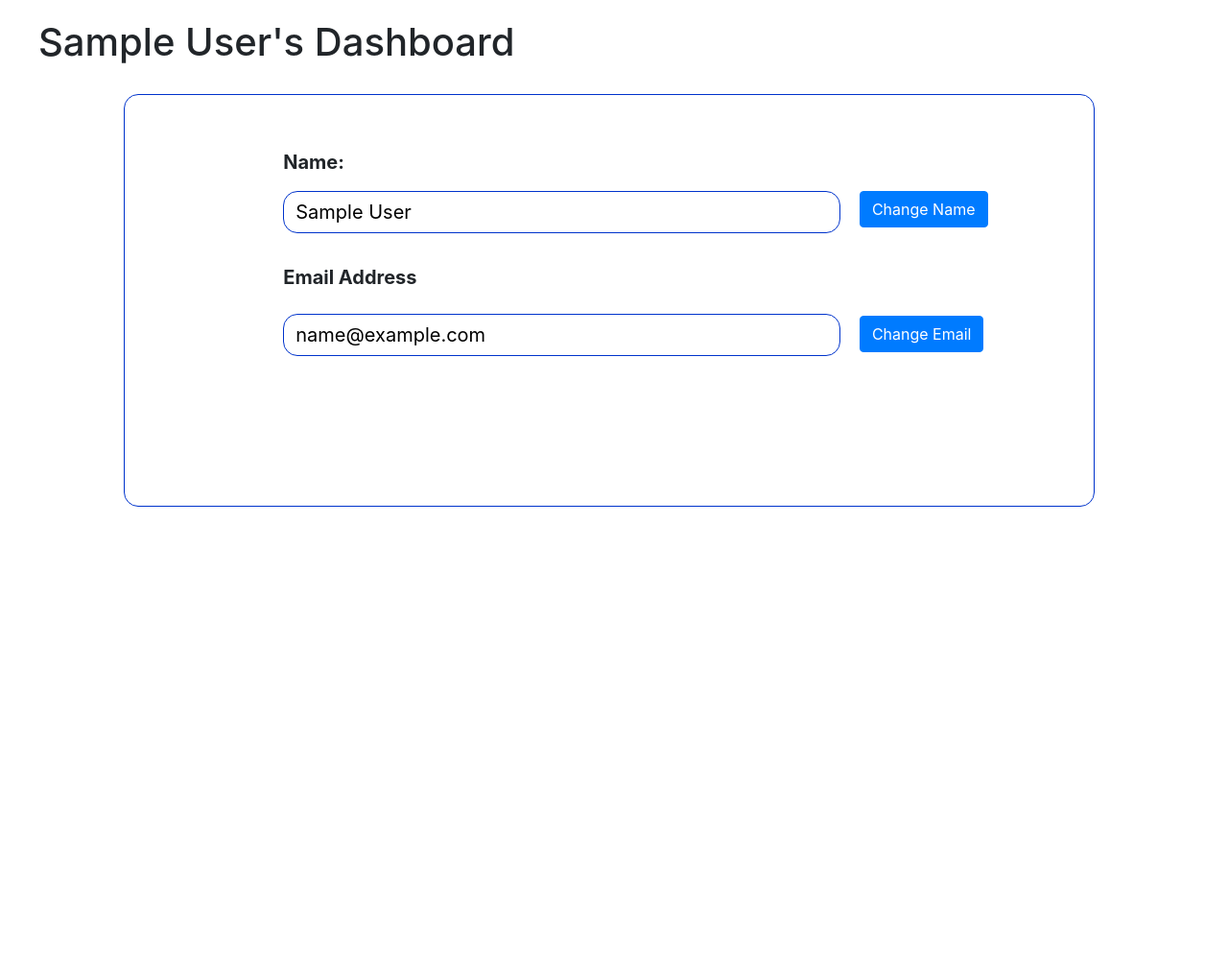
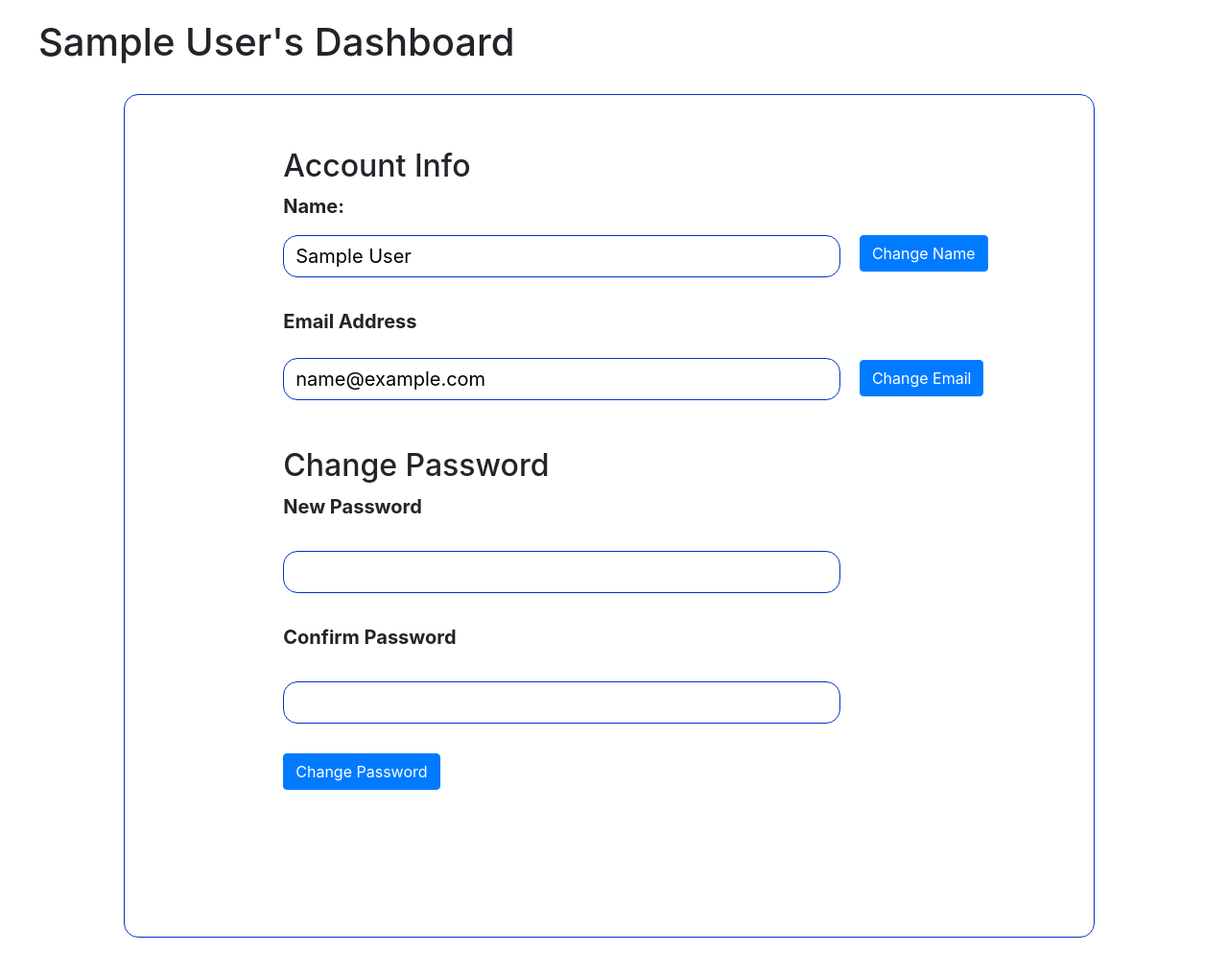
Before and after one commit to bclai7/Top_HHA, a Flask app: page /dashboard in a window 1280 px wide. Shown: the part 55-1072 px from the top of the page at 96% size. Before the commit the page ends 583 px from the top, so only its background shows below. Run offline with Flask 2, Linux system fonts and the light colour scheme; the visitor is signed in with stand-in values (Sample User, id 1); data that the repository does not hold is empty; parts of the project's set-up code (start-up, migrations or seed data) failed here and were passed over; some libraries are stand-ins or nearby versions.

Commit message:
user changing password finished
-users can change their password in the dashboard
-If their email is verified it also sends an email notifying them
-Started "forgot password" page

```diff
--- a/app.py
+++ b/app.py
@@ -91,7 +91,6 @@ def changecriteria():
         formName = 'criteria_'+category
         totalValue += int(request.form[formName])
 
-    app.logger.info(totalValue)
     # If combined total is not equal to 100, return error
     if totalValue != 100:
         return jsonify({'error': 'Category scores must add up to 100'})
@@ -443,7 +442,6 @@ def register():
 def confirm_email(token):
     try:
         email = s.loads(token)
-        app.logger.info(email)
 
         confirmed = '1'
         # Set email confirmed to true in database
@@ -542,22 +540,27 @@ def login():
 @app.route('/dashboard', methods=['GET','POST'])
 @login_required
 def dashboard():
-    emailForm = ChangeEmailForm(request.form, email=session['email'])
-    emailForm.email.process_data=session['email']
-
     # Check if email is verified and store in session variable
+    # Also store email in session variable
     cur = mysql.connection.cursor()
     query = "SELECT * FROM user WHERE id=%s"
     result = cur.execute(query, [str(session['user_id'])])
     if result > 0:
         data=cur.fetchone()
         session['email_confirmed']=data['email_confirmed']
+        session['email']=data['email']
     cur.close()
+
+    emailForm = ChangeEmailForm(request.form, email=session['email'])
+    passwordForm = ChangePasswordForm(request.form)
 
     if request.method == 'POST':
         user_id = str(session['user_id'])
         if request.form['save_button'] == 'change_name':
             new_name = str(request.form['name'])
+            if str(session['name']) == new_name:
+                flash('You are already using that name', 'danger')
+                return redirect(url_for('dashboard'))
 
             # Change name for account in database
             cur = mysql.connection.cursor()
@@ -604,7 +607,6 @@ def dashboard():
             old_email = session['email']
             new_email = emailForm.email.data
             name =  session['name']
-            app.logger.info((old_email, new_email))
             user_id = str(session['user_id'])
             # Make sure you aren't using the previous email
             if new_email == old_email:
@@ -641,26 +643,27 @@ def dashboard():
                 # Finally, send confirmation email
                 mail.send(msg1)
 
-                app.logger.info("HERE 1")
                 #------------------------------------------------------------#
 
-                # Send email to old email saying that their email has changed
-                # Create email message to OLD email
-                msg2 = Message('Email changed at MyTopHHA.com',
-                    sender=app.config['MAIL_USERNAME'],
-                    recipients=[old_email])
+                # If their old email was previously confirmed, send the old
+                # email a message saying that their password was changed,
+                # otherwise, don't bother
+                if session['email_confirmed'] == '1':
+                    # Create email message to OLD email
+                    msg2 = Message('Email changed at MyTopHHA.com',
+                        sender=app.config['MAIL_USERNAME'],
+                        recipients=[old_email])
 
-                # Message body
-                msg2.html = """Hello {}, <br /><br /> You have changed your email
-                            address for your account at MyTopHHA.com. Please
-                            confirm by clinking the confirmation link sent to
-                            the new email address. <br /> <br /> If you feel
-                            this email is in error, please contact us at
-                            support@mytophha.com.""".format(name)
-                # Finally, send confirmation email
-                mail.send(msg2)
-
-                app.logger.info("HERE 2")
+                    # Message body
+                    msg2.html = """Hello {}, <br /><br /> You have changed your
+                                email address for your account at MyTopHHA.com.
+                                Please confirm by clinking the confirmation link
+                                 sent to the new email address. <br /> <br />
+                                If you feel this email is in error, please
+                                contact us at
+                                support@mytophha.com.""".format(name)
+                    # Finally, send email
+                    mail.send(msg2)
 
                 # also set  email_confirmed flag to false
                 unconfirmed = '0'
@@ -671,7 +674,6 @@ def dashboard():
                 cur.close()
                 session['email_confirmed']=0
 
-                app.logger.info("HERE 3")
                 flash("""Your email changed. Please click the confirmation
                         link at your new email""", 'warning')
                 return redirect(url_for('dashboard'))
@@ -680,15 +682,61 @@ def dashboard():
                 flash('Email aready in use', 'danger')
                 cur.close()
                 return redirect(url_for('dashboard'))
+        elif request.form['save_button'] == 'change_password' and passwordForm.validate():
+            pw = passwordForm.password.data
+            password = bcrypt.generate_password_hash(pw).decode('utf-8')
 
+            # change password in databse
+            cur = mysql.connection.cursor()
+            query = "UPDATE user SET password=%s WHERE id=%s"
+            cur.execute(query, [password, str(session['user_id'])])
+            mysql.connection.commit()
+            cur.close()
+
+            # If user has confirmed their email, send them an email saying
+            # that their password has changed. Otherwise don't bother
+            if session['email_confirmed'] != '1':
+                # Send email notifying them that their password has changed
+                # Create email message to
+                msg = Message('Password changed at MyTopHHA.com',
+                    sender=app.config['MAIL_USERNAME'],
+                    recipients=[str(session['email'])])
+
+                # Message body
+                msg.html = """Hello {}, <br /><br /> This is an email
+                            notifying you that the password has been changed
+                            for your account at MyTopHHA.com. If you did not
+                            make this change. Please contact us immediately at
+                            support@mytophha.com. Otherwise you may ignore
+                            this message""".format(str(session['name']))
+                # Finally, send email
+                mail.send(msg)
+            flash('Password changed', 'success')
+            return redirect(url_for('dashboard'))
 
     return render_template('dashboard.html', emailForm=emailForm,
-        current_email=str(session['email']))
+        current_email=str(session['email']), passwordForm=passwordForm)
 
 # Change Email Form
 class ChangeEmailForm(Form):
     email = StringField('Email Address', [validators.Length(min=6, max=35),
         validators.email()])
+
+# Change {assword Form
+class ChangePasswordForm(Form):
+    password = PasswordField('New Password', [
+        validators.DataRequired(),
+        validators.EqualTo('confirm', message='Passwords must match')
+    ])
+    confirm = PasswordField('Confirm Password')
+
+# Logout
+@app.route('/forgot_password')
+def forgot_password():
+    if 'logged_in' in session:
+        flash('Cannot access that page', 'danger')
+        return redirect(url_for('index'))
+    return render_template('forgot_password.html')
 
 # Logout
 @app.route('/logout')
--- a/static/css/styles.css
+++ b/static/css/styles.css
@@ -106,10 +106,6 @@
 .dashboard_save_button{
   float: left;
   margin-left: 20px;
-}
-
-.dashboard_save_button{
-  float: left;
   margin-top: 15px;
 }
 
@@ -155,6 +151,7 @@
 .link-button:active {
   color:red;
 }
+
 /*
 body{
   background: #404040;
--- a/templates/dashboard.html
+++ b/templates/dashboard.html
@@ -4,7 +4,9 @@
   {% if session.logged_in %}
     <h1>{{session['name']}}'s Dashboard</h1>
     <div class="dashboard_container">
+      <!-- CHANGE NAME FORM -->
       <div class="user_info">
+        <h2>Account Info</h2>
         <form class="edit_name" method="POST">
           <div class="form_element">
             <b>Name:</b><br />
@@ -38,6 +40,7 @@
 
         <br /><br /><br />
 
+        <!-- CHANG EMAIL FORM -->
         <form class="edit_email" method="POST">
           {% from 'includes/_formhelpers.html' import render_field %}
           <div class="form_element">
@@ -64,6 +67,10 @@
               <div class="dashboard_save_button">
                 <button type="submit" class="btn btn-primary" data-toggle="modal" data-target="#confirm_email_change" onclick="event.preventDefault();">Change Email</button>
               </div>
+              <br /><br />
+              {% if emailForm.email.errors %}
+                <ul class="errors">{% for error in emailForm.email.errors %}<li>{{ error }}</li>{% endfor %}</ul>
+              {% endif %}
             </div>
 
             <!-- Dialog to confirm decision to change email -->
@@ -86,11 +93,64 @@
                 </div>
               </div>
             </div>
+          </div>
+        </form>
+
+        <br />
+
+        <!-- CHANGE PASSWORD FORM -->
+        <h2>Change Password</h2>
+        <form class="edit_password" method="POST">
+          {% from 'includes/_formhelpers.html' import render_field %}
+          <div class="form_element">
+            <div class="form-group">
+              <div class="password_label">
+                <dt>{{ passwordForm.password.label }}
+              </div>
+              <div class="password_box">
+                {{render_field(passwordForm.password, class_="form-control")}}
+              </div>
+              <br /><br />
+              {% if passwordForm.password.errors %}
+                <ul class="errors">{% for error in passwordForm.password.errors %}<li>{{ error }}</li>{% endfor %}</ul>
+              {% endif %}
+              <br />
+              <div class="confirm_password_label">
+                <dt>{{ passwordForm.confirm.label }}
+              </div>
+              <div class="confirm_password_box">
+                {{render_field(passwordForm.confirm, class_="form-control")}}
+              </div>
+              {% if passwordForm.confirm.errors %}
+                <ul class="errors">{% for error in passwordForm.confirm.errors %}<li>{{ error }}</li>{% endfor %}</ul>
+              {% endif %}
+              <br /><br /><br />
+              <div class="password_change_button">
+                <button type="submit" class="btn btn-primary" data-toggle="modal" data-target="#confirm_password_change" onclick="event.preventDefault();">Change Password</button>
+              </div>
             </div>
-            <br /><br />
-            {% if emailForm.email.errors %}
-              <ul class="errors">{% for error in emailForm.email.errors %}<li>{{ error }}</li>{% endfor %}</ul>
-            {% endif %}
+
+          </div>
+            <!-- Dialog to confirm decision to change password -->
+            <div class="modal fade" id="confirm_password_change" tabindex="-1" role="dialog" aria-labelledby="exampleModalLabel" aria-hidden="true">
+              <div class="modal-dialog modal-dialog-centered" role="document">
+                <div class="modal-content">
+                  <div class="modal-header">
+                    <h5 class="modal-title" id="confirmationTitle">Change password?</h5>
+                    <button type="button" class="close" data-dismiss="modal" aria-label="Close">
+                      <span aria-hidden="true">&times;</span>
+                    </button>
+                  </div>
+                  <div class="modal-body" id="confirmationBody">
+                    Are you sure you want to change the password for your account?</b>
+                  </div>
+                  <div class="changeEmail modal-footer">
+                    <button type="button" class="btn btn-secondary" data-dismiss="modal">Cancel</button>
+                    <button type="submit" class="btn btn-primary" name="save_button" value="change_password">Confirm</button>
+                  </div>
+                </div>
+              </div>
+            </div>
           </div>
         </form>
         <br /><br /><br />
--- a/templates/register.html
+++ b/templates/register.html
@@ -41,6 +41,8 @@
       {% endif %}
 
       <p><input type="submit" class="btn btn-primary" value="Register" /></p>
+      <br />
+      <a href="/forgot_password">Forgot Password?</a>
     </form>
   </div>
 {% endif %}
```
Also changed, not shown: templates/forgot_password.html (added, +15 -0 lines).
